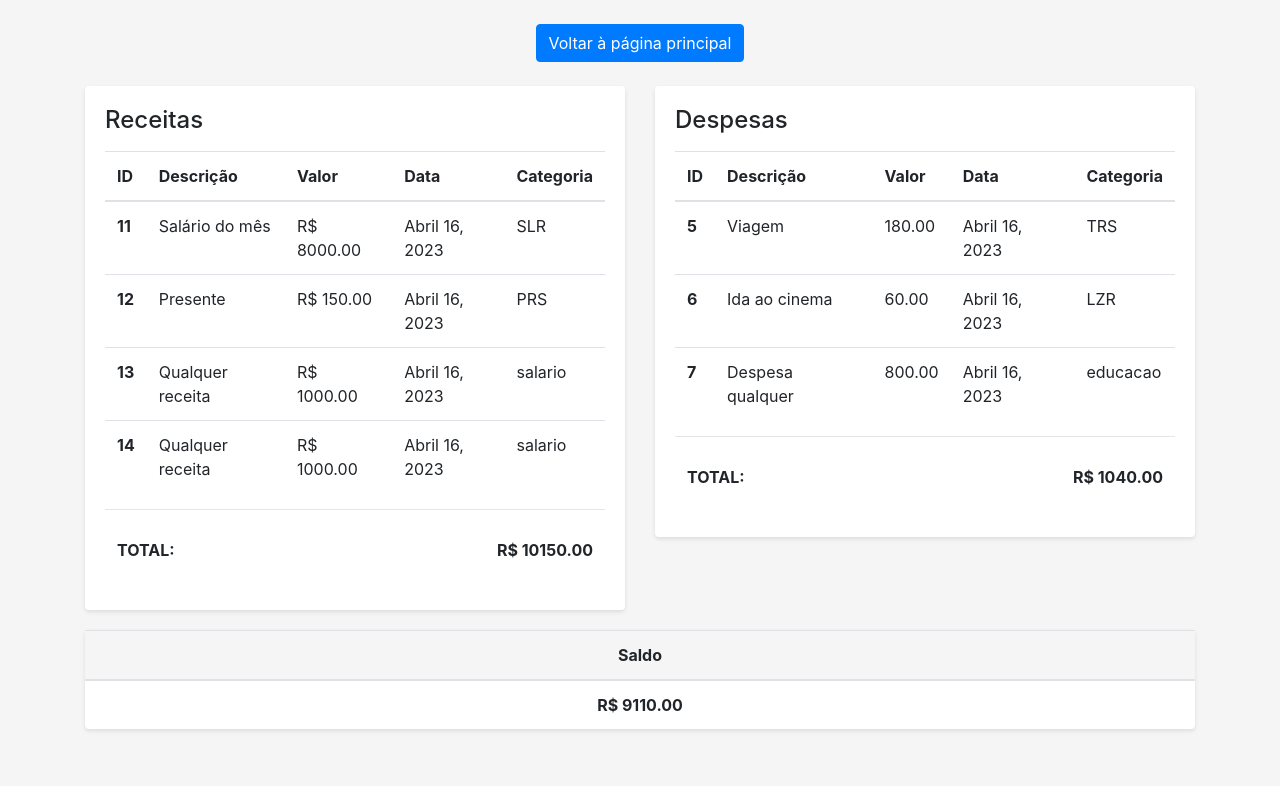
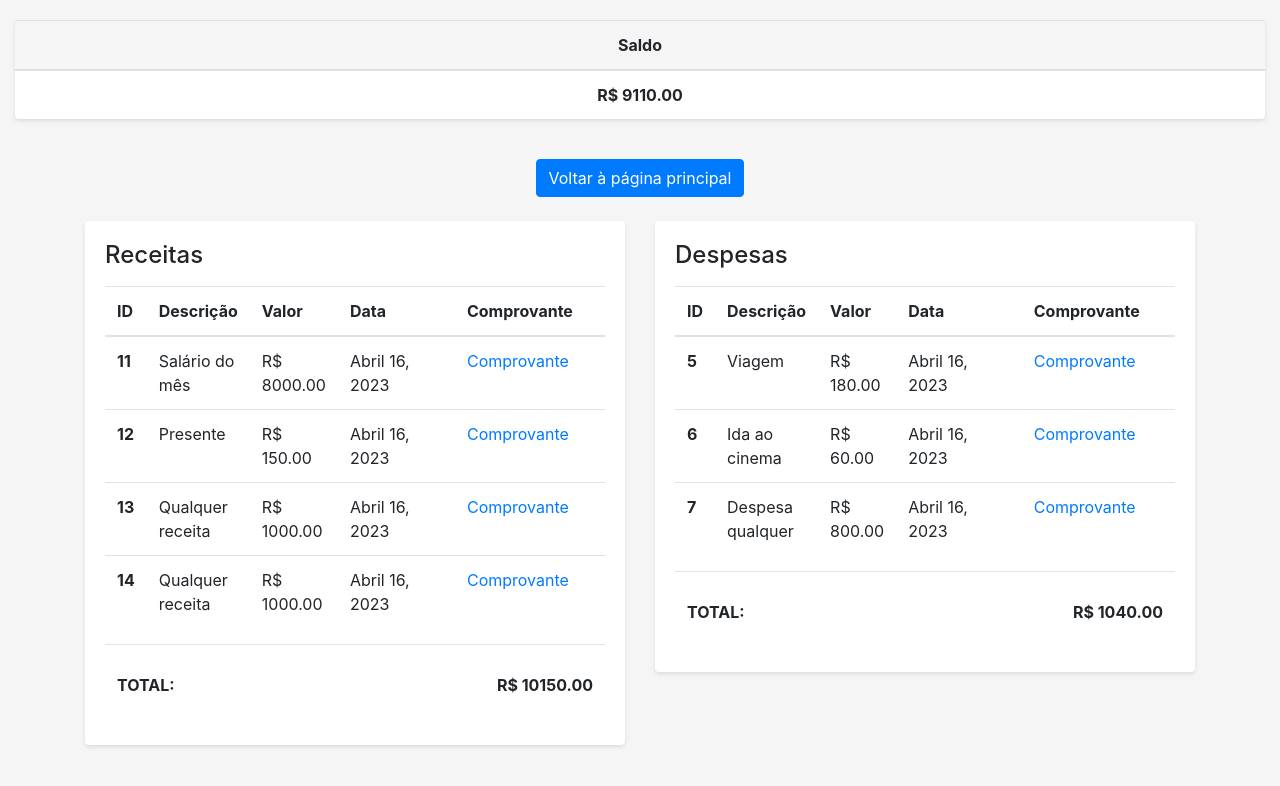
Before and after one commit to daniel-azevedo-maia/Controle-de-financas, a Django app: page /listar in a window 1280 px wide. Shown: the top 786 px of the page. Run offline with Django 3.2, Linux system fonts and the light colour scheme; data comes from the database, SQL or seed files in the repository; both versions use the stored data as it was after the commit; lists and menus that the app fills with data are empty.

Commit message:
Melhorias no front

```diff
--- a/controlefinancas/models.py
+++ b/controlefinancas/models.py
@@ -16,7 +16,7 @@ class Receita(models.Model):
     descricao = models.TextField()
     categoria = models.CharField(
         max_length=10, choices=CATEGORIAS, default='ESCOLHA', blank=False)
-    comprovante = models.FileField(blank=False)
+    comprovante = models.FileField(upload_to='comprovantes/', blank=False)
 
     class Meta:
         verbose_name = "Receita"
@@ -42,7 +42,7 @@ class Despesa(models.Model):
     descricao = models.TextField()
     categoria = models.CharField(
         max_length=10, choices=CATEGORIAS, default='ESCOLHA', blank=False)
-    comprovante = models.FileField(blank=False)
+    comprovante = models.FileField(upload_to='comprovantes/', blank=False)
 
     class Meta:
         ordering = ['-data']
--- a/controlefinancas/static/css/style.css
+++ b/controlefinancas/static/css/style.css
@@ -10,6 +10,28 @@ body {
   box-shadow: 0px 2px 4px rgba(0, 0, 0, 0.1);
 }
 
+.data-column {
+  width: 250px;
+  white-space: nowrap;
+}
+
+.comprovante-column {
+  width: 200px;
+  white-space: nowrap;
+}
+
+.id-column,
+.descricao-column,
+.valor-column,
+.categoria-column {
+  width: 200px;
+  white-space: nowrap;
+}
+
+.table-wrapper {
+  overflow-x: auto;
+}
+
 .btn-primary {
   background-color: #007bff;
   border-color: #007bff;
@@ -20,12 +42,18 @@ body {
 }
 
 .saldo-table {
-background-color: white;
-border-radius: 4px;
-box-shadow: 0px 2px 4px rgba(0, 0, 0, 0.1);
-margin-top: 20px;
+  background-color: white;
+  border-radius: 4px;
+  box-shadow: 0px 2px 4px rgba(0, 0, 0, 0.1);
+  margin-top: 20px;
 }
 
 .saldo-table thead {
-background-color: #f5f5f5;
+  background-color: #f5f5f5;
 }
+
+/* Estilo customizado para a tabela */
+.table-custom {
+  width: 100%;
+  table-layout: fixed;
+}
--- a/controlefinancas/templates/cadastrar.html
+++ b/controlefinancas/templates/cadastrar.html
@@ -84,6 +84,8 @@
         <div class="form-group">
           <label for="comprovante">Comprovante</label>
           <input type="file" class="form-control-file" id="comprovante" name="comprovante">
+
+
         </div>
 
         <button type="submit" class="btn btn-success">Cadastrar</button>
--- a/controlefinancas/templates/listar.html
+++ b/controlefinancas/templates/listar.html
@@ -19,6 +19,20 @@
 </head>
 
 <body>
+  <div class="col-12">
+    <table class="table saldo-table">
+      <thead>
+        <tr>
+          <th scope="col" class="text-center">Saldo</th>
+        </tr>
+      </thead>
+      <tbody>
+        <tr>
+          <td class="text-center total">R$ {{ saldo }}</td>
+        </tr>
+      </tbody>
+    </table>
+  </div>
   <div class="container py-4">
     <div class="d-flex justify-content-center mb-4">
       <a href="/" class="btn btn-primary">Voltar à página principal</a>
@@ -34,8 +48,8 @@
                 <th scope="col">ID</th>
                 <th scope="col">Descrição</th>
                 <th scope="col">Valor</th>
-                <th scope="col">Data</th>
-                <th scope="col">Categoria</th>
+                <th scope="col" class="data-column">Data</th>
+                <th scope="col" class="comprovante-column">Comprovante</th>
               </tr>
             </thead>
             <tbody>
@@ -45,7 +59,8 @@
                 <td>{{ receita.descricao }}</td>
                 <td>R$ {{ receita.valor }}</td>
                 <td>{{ receita.data }}</td>
-                <td>{{ receita.categoria }}</td>
+                <td><a href="{{ receita.comprovante.url }}" download="{{ receita.comprovante.name }}">Comprovante</a></td>
+
               </tr>
               {% endfor %}
             </tbody>
@@ -71,8 +86,8 @@
                 <th scope="col">ID</th>
                 <th scope="col">Descrição</th>
                 <th scope="col">Valor</th>
-                <th scope="col">Data</th>
-                <th scope="col">Categoria</th>
+                <th scope="col" class="data-column">Data</th>
+                <th scope="col" class="comprovante-column">Comprovante</th>
               </tr>
             </thead>
             <tbody>
@@ -80,9 +95,10 @@
               <tr>
                 <th scope="row">{{ despesa.id }}</th>
                 <td>{{ despesa.descricao }}</td>
-                <td>{{ despesa.valor }}</td>
+                <td>R$ {{ despesa.valor }}</td>
                 <td>{{ despesa.data }}</td>
-                <td>{{ despesa.categoria }}</td>
+                <td><a href="{{ despesa.comprovante.url }}" download="{{ despesa.comprovante.name }}">Comprovante</a></td>
+
               </tr>
               {% endfor %}
             </tbody>
@@ -99,20 +115,7 @@
         </div>
       </div>
 
-      <div class="col-12">
-        <table class="table saldo-table">
-          <thead>
-            <tr>
-              <th scope="col" class="text-center">Saldo</th>
-            </tr>
-          </thead>
-          <tbody>
-            <tr>
-              <td class="text-center total">R$ {{ saldo }}</td>
-            </tr>
-          </tbody>
-        </table>
-      </div>
+
 
     </div>
   </div>
--- /dev/null
+++ b/media/comprovantes/RECEITA.txt
@@ -0,0 +1 @@
+COMPROVANTE
--- a/media/testes.txt
+++ /dev/null
@@ -1 +0,0 @@
-testes
--- a/media/testes_BHfaYU9.txt
+++ /dev/null
@@ -1 +0,0 @@
-testes
--- a/media/testes_GDFhrv7.txt
+++ /dev/null
@@ -1 +0,0 @@
-testes
--- a/media/testes_Z4O7dPw.txt
+++ /dev/null
@@ -1 +0,0 @@
-testes
--- a/projetofinancas/settings.py
+++ b/projetofinancas/settings.py
@@ -121,6 +121,7 @@ STATIC_URL = '/static/'
 MEDIA_URL = '/media/'
 MEDIA_ROOT = os.path.join(BASE_DIR, 'media')
 
+
 # Default primary key field type
 # https://docs.djangoproject.com/en/3.2/ref/settings/#default-auto-field
 
--- a/projetofinancas/urls.py
+++ b/projetofinancas/urls.py
@@ -1,10 +1,11 @@
 
 from django.contrib import admin
 from django.urls import path, include
-
+from django.conf import settings
+from django.conf.urls.static import static
 
 urlpatterns = [
     path('admin/', admin.site.urls),
     path('', include('controlefinancas.urls')),
 
-]
+] + static(settings.MEDIA_URL, document_root=settings.MEDIA_ROOT)
```
Also changed, not shown: db.sqlite3.
